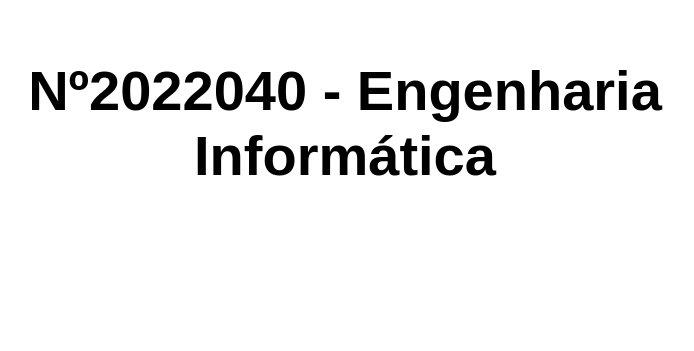
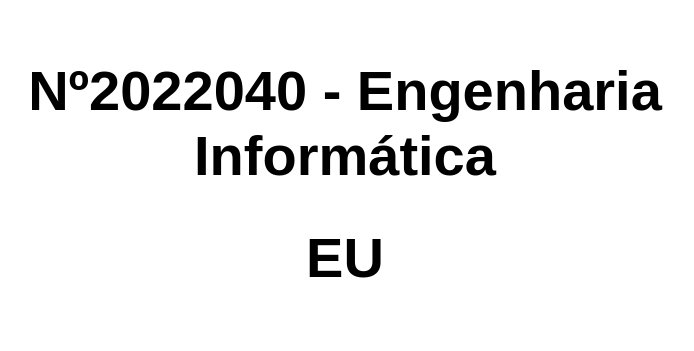
Before and after one commit to cris2403/Lab3-CN2, a website: page src/index.html in a window 1280 px wide. Shown: the whole page, without its empty margins (295-989 px from the left). Drawn offline with Linux system fonts and the light colour scheme.

Commit message:
Update index.html

```diff
--- a/src/index.html
+++ b/src/index.html
@@ -5,12 +5,13 @@
   <meta charset="UTF-8">
   <meta name="viewport" content="width=device-width, initial-scale=1.0">
   <link rel="stylesheet" href="styles.css">
-  <title>Laboratório 3 - Cristiano Ferreira</title>
+  <title>Laboratório 3 - Cristiano Ferreira </title>
 </head>
 
 <body>
   <main>
     <h1>Nº2022040 - Engenharia Informática</h1>
+        <h1>EU</h1>
   </main>
 </body>
 
```
